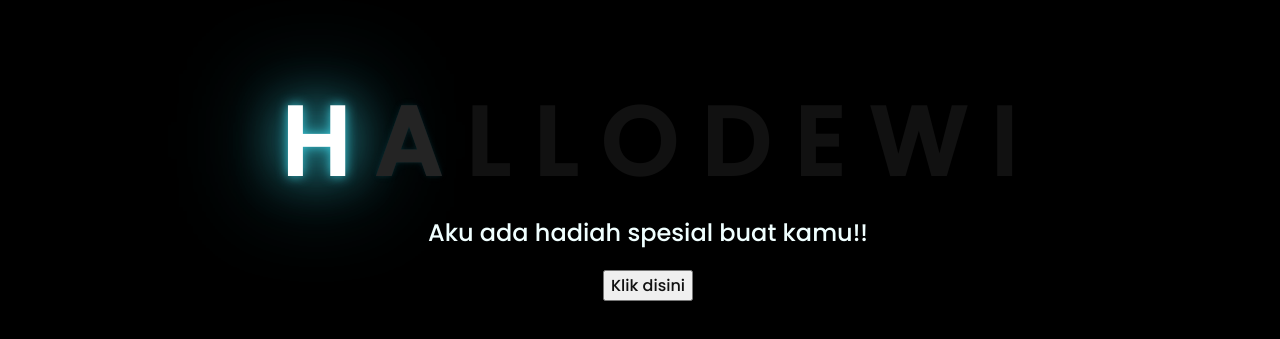
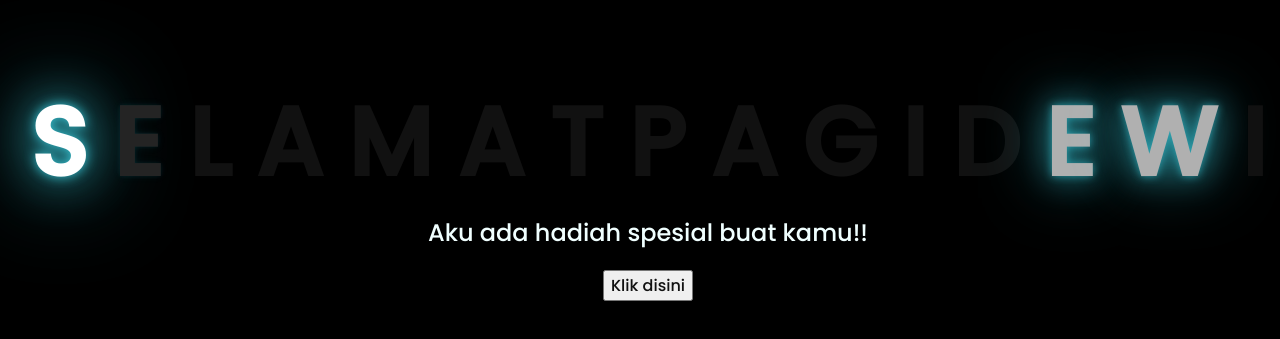
Before and after one commit to TheRazaq/Bunga, a plain HTML site: page index.html in a window 1280 px wide. Shown: the part 223-562 px from the top of the page. Drawn offline with Linux system fonts and the light colour scheme.

Commit message:
index.html

```diff
--- a/index.html
+++ b/index.html
@@ -11,11 +11,17 @@
 <body>
     <div class="greetings">
     <!-- silahkan menambah kata sesuai keinginan dengan <span>text...</span -->
-        <span>H</span>
+        <span>S</span>
+        <span>E</span>
+        <span>L</span>
         <span>A</span>
-        <span>L</span>
-        <span>L</span>
-        <span>O</span>
+        <span>M</span>
+        <span>A</span>
+        <span>T</span>
+        <span>P</span>
+        <span>A</span>
+        <span>G</span>
+        <span>I</span>
         <span>D</span>
         <span>E</span>
         <span>W</span>
```
